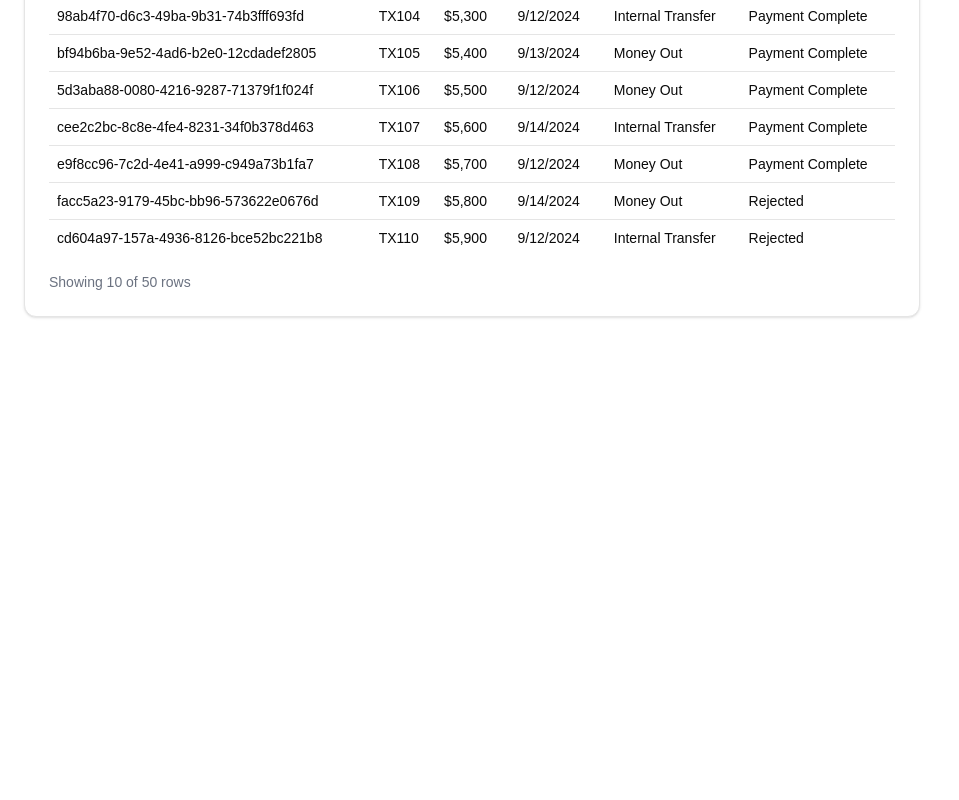
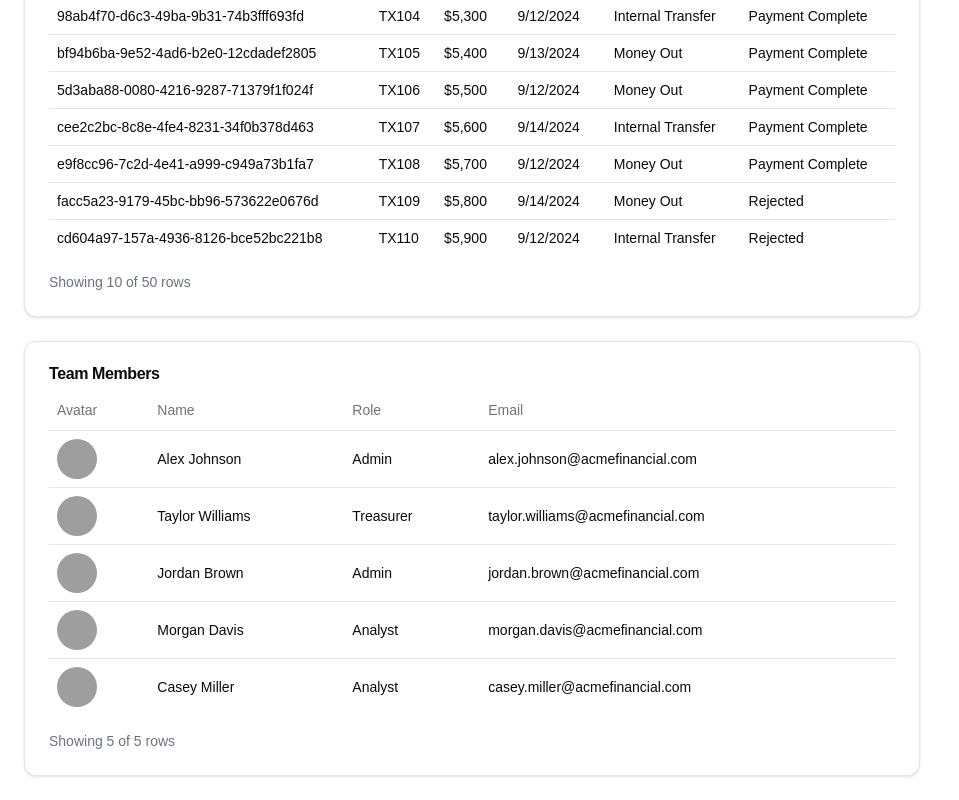
Before and after one commit to jonbrick/shacn-dashboard-exploration, a Next.js app: page / in a window 1280 px wide. Shown: the part 839-1639 px from the top of the page, without its empty margins (0-959 px from the left). Before the commit the page ends 1180 px from the top, so only its background shows below. Built offline with nearby package versions, Linux system fonts and the light colour scheme; grey boxes are pictures that could not be loaded.

Commit message:
Added Team Members Card

```diff
--- a/package.json
+++ b/package.json
@@ -9,6 +9,7 @@
     "lint": "next lint"
   },
   "dependencies": {
+    "@radix-ui/react-avatar": "^1.1.0",
     "@radix-ui/react-dropdown-menu": "^2.1.1",
     "@radix-ui/react-icons": "^1.3.0",
     "@radix-ui/react-slot": "^1.1.0",
--- a/src/app/page.tsx
+++ b/src/app/page.tsx
@@ -3,6 +3,7 @@ import { Data } from "@/data/types";
 import { AccountsCard } from "@/components/AccountsCard";
 import { TransactionsCard } from "@/components/TransactionsCard";
 import { DashboardLayout } from "@/components/DashboardLayout";
+import { UsersCard } from "@/components/UsersCard";
 
 export default function Home() {
   const appData: Data = data;
@@ -11,6 +12,7 @@ export default function Home() {
     <DashboardLayout>
       <AccountsCard accounts={appData.accounts} />
       <TransactionsCard transactions={appData.transactions} />
+      <UsersCard users={appData.users} />
     </DashboardLayout>
   );
 }
--- /dev/null
+++ b/src/components/UsersCard.tsx
@@ -0,0 +1,43 @@
+import { User } from "@/data/types";
+import { DashboardCard } from "./DashboardCard";
+import { DashboardTable } from "./DashboardTable";
+import { Avatar, AvatarFallback, AvatarImage } from "@/components/ui/avatar";
+
+interface UsersCardProps {
+  users: User[];
+}
+
+export function UsersCard({ users }: UsersCardProps) {
+  const columns = [
+    {
+      header: "Avatar",
+      accessorKey: "avatarURL",
+      cell: (user: User) => (
+        <Avatar>
+          <AvatarImage src={user.avatarURL} alt={`${user.name}'s avatar`} />
+          <AvatarFallback>
+            {user.name
+              .split(" ")
+              .map((n) => n[0])
+              .join("")
+              .toUpperCase()}
+          </AvatarFallback>
+        </Avatar>
+      ),
+    },
+    { header: "Name", accessorKey: "name" },
+    { header: "Role", accessorKey: "role" },
+    { header: "Email", accessorKey: "email" },
+  ];
+
+  const content = (
+    <DashboardTable
+      data={users}
+      columns={columns}
+      rowsPerPage={5}
+      totalRows={users.length}
+    />
+  );
+
+  return <DashboardCard title="Team Members" content={content} />;
+}
--- /dev/null
+++ b/src/components/ui/avatar.tsx
@@ -0,0 +1,50 @@
+"use client"
+
+import * as React from "react"
+import * as AvatarPrimitive from "@radix-ui/react-avatar"
+
+import { cn } from "@/lib/utils"
+
+const Avatar = React.forwardRef<
+  React.ElementRef<typeof AvatarPrimitive.Root>,
+  React.ComponentPropsWithoutRef<typeof AvatarPrimitive.Root>
+>(({ className, ...props }, ref) => (
+  <AvatarPrimitive.Root
+    ref={ref}
+    className={cn(
+      "relative flex h-10 w-10 shrink-0 overflow-hidden rounded-full",
+      className
+    )}
+    {...props}
+  />
+))
+Avatar.displayName = AvatarPrimitive.Root.displayName
+
+const AvatarImage = React.forwardRef<
+  React.ElementRef<typeof AvatarPrimitive.Image>,
+  React.ComponentPropsWithoutRef<typeof AvatarPrimitive.Image>
+>(({ className, ...props }, ref) => (
+  <AvatarPrimitive.Image
+    ref={ref}
+    className={cn("aspect-square h-full w-full", className)}
+    {...props}
+  />
+))
+AvatarImage.displayName = AvatarPrimitive.Image.displayName
+
+const AvatarFallback = React.forwardRef<
+  React.ElementRef<typeof AvatarPrimitive.Fallback>,
+  React.ComponentPropsWithoutRef<typeof AvatarPrimitive.Fallback>
+>(({ className, ...props }, ref) => (
+  <AvatarPrimitive.Fallback
+    ref={ref}
+    className={cn(
+      "flex h-full w-full items-center justify-center rounded-full bg-muted",
+      className
+    )}
+    {...props}
+  />
+))
+AvatarFallback.displayName = AvatarPrimitive.Fallback.displayName
+
+export { Avatar, AvatarImage, AvatarFallback }
```
Also changed, not shown: 1 other file (tests, documents, lock files or other folders).
